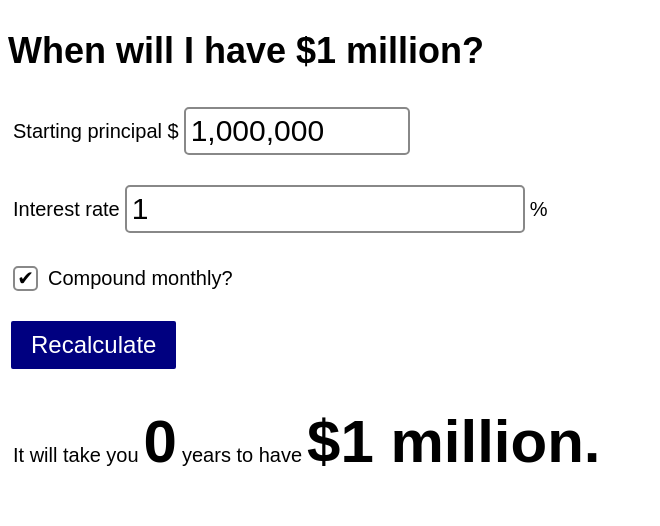
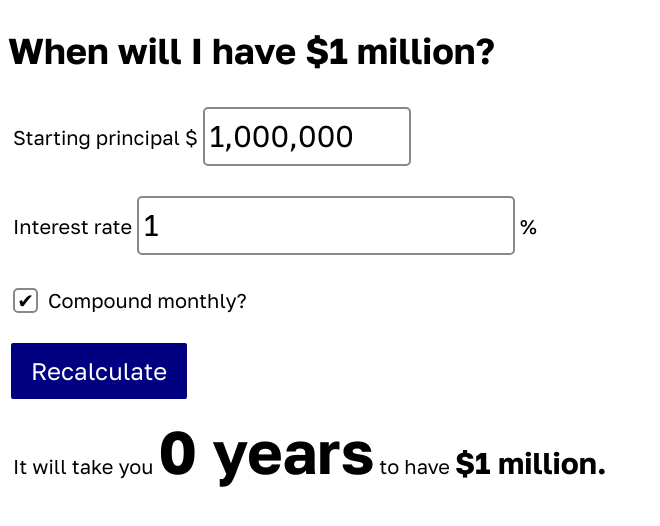
Before and after one commit to webinista/first-million, a React (Vite) app: page / in a window 1280 px wide. Shown: the top 526 px of the page, without its empty margins (0-660 px from the left). Built offline with nearby package versions, Linux system fonts and the light colour scheme.

Commit message:
Update font to Golos Text

```diff
--- a/css/style.css
+++ b/css/style.css
@@ -1,6 +1,7 @@
 :root {
   box-sizing: border-box;
-  font: normal 10px / 1.5 sans-serif;
+  font: normal 10px / 1.5 "Golos Text",sans-serif;
+  font-optical-sizing: auto;
 
   --control-lightness: 25%;
   --control-lightness-focus: 40%;
@@ -32,6 +33,16 @@ p {
   border: .5rem solid var(--background);
   border-radius: .5rem;
   gap: .5rem;
+
+  &:focus-within {
+    outline: 2px dotted black;
+  }
+
+  &:has(output) {
+    line-height: .8;
+    padding: 0;
+    align-items: start;
+  }
 }
 
 input,
@@ -39,13 +50,10 @@ button,
 [type=checkbox] + label::before {
   border: 2px solid #888;
   border-radius: .5rem;
-  font-size: inherit;
+  font: inherit;
   padding: .5rem;
 }
 
-p:focus-within {
-  outline: 2px dotted black;
-}
 
 button {
   border: 0.3rem var(--background) solid;
@@ -93,10 +101,14 @@ button {
 
 output {
   display: inline-flex;
-  align-items: baseline;
+  align-items: last baseline;
   gap: .5rem;
 
-  & strong {
+  & strong:first-of-type {
     font-size: 6rem;
   }
+
+  & strong:last-of-type {
+    font-size: 3rem;
+  }
 }
--- a/index.html
+++ b/index.html
@@ -4,7 +4,10 @@
   <meta charset="utf-8" />
   <title>When will I have $1 million?</title>
   <script type="module" src="./src/index.js"></script>
-  <link href="./css/style.css" rel="stylesheet" type="text/css" />
+  <link rel="preconnect" href="https://fonts.googleapis.com">
+  <link rel="preconnect" href="https://fonts.gstatic.com" crossorigin>
+  <link href="https://fonts.googleapis.com/css2?family=Golos+Text:wght@400..900&family=Work+Sans:ital@0;1&display=swap" rel="stylesheet">
+  <link href="./css/style.css" rel="stylesheet" type="text/css">
 </head>
 <body>
 
--- a/src/App.js
+++ b/src/App.js
@@ -87,7 +87,7 @@ const App = () => {
         <output
           htmlFor="principal rate"
           name="years"
-        >It will take you <strong>{state.years}</strong> years to have <strong>$1 million.</strong></output>
+        >It will take you <strong>{state.years} years</strong> to have <strong>$1 million.</strong></output>
       </p>
 
     </form>
```
